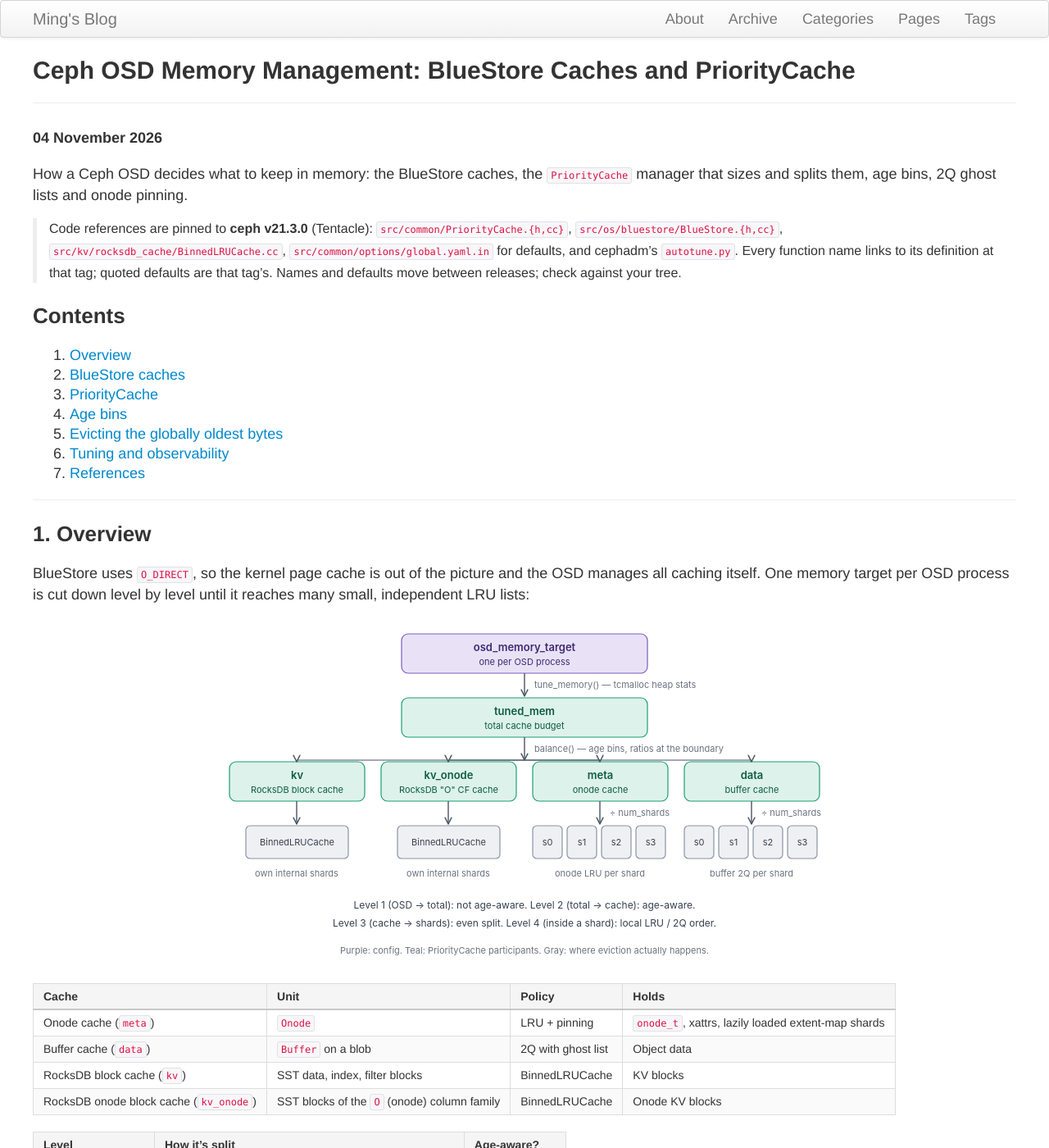
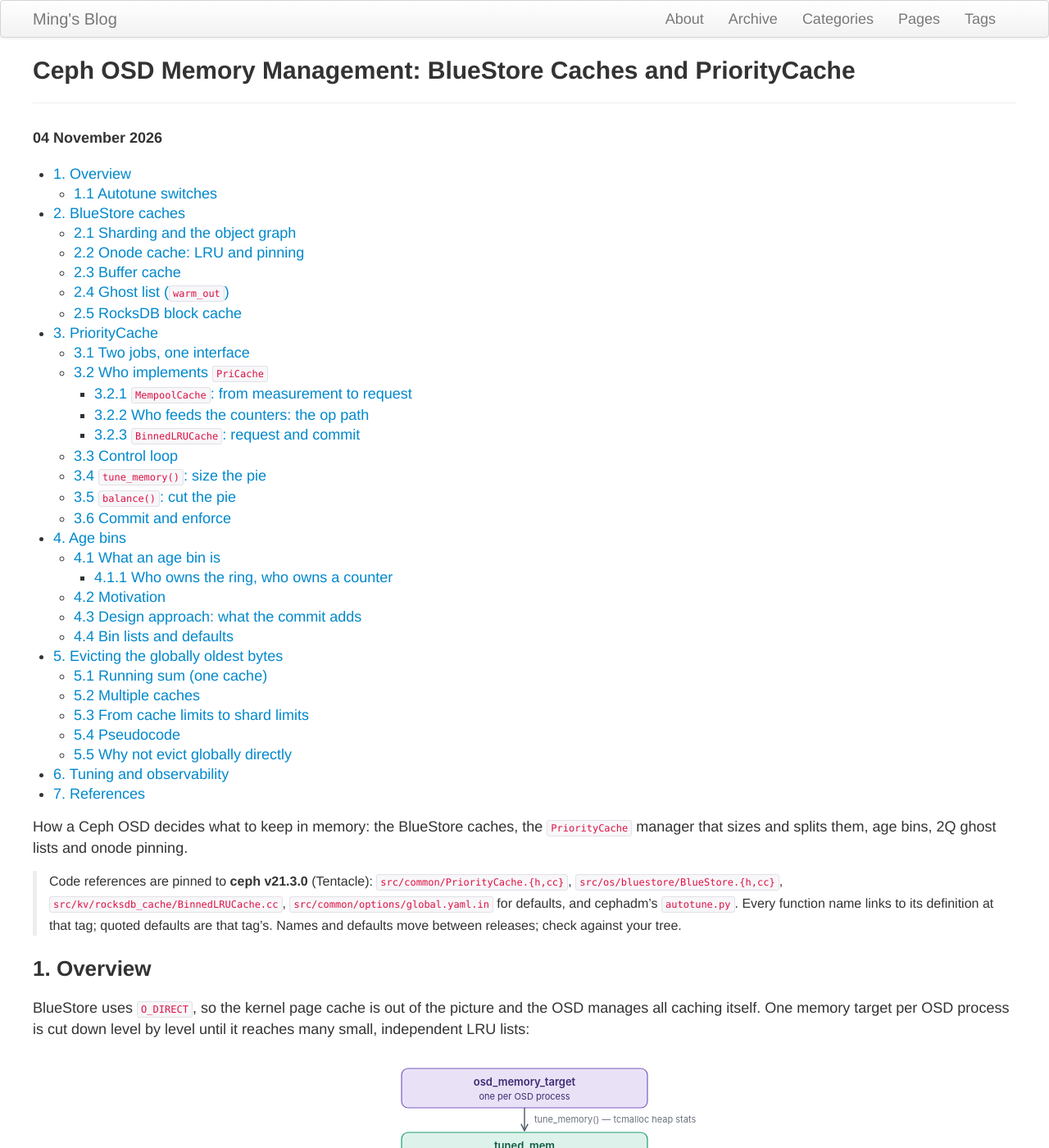
Before and after one commit to ming1/ming1.github.io, a Jekyll site: the page built from _posts/2026-11-04-ceph-prioritycache.md, in a window 1280 px wide and 1400 px high. Shown: the whole window at 82% size. Built offline with Jekyll 4.4.1, drawn with Linux system fonts in a browser that asks for light colours; comment, search, counter and statistics services are not loaded; a style sheet for code colours, icons or effects is not loaded; some of the changed lines change nothing that is shown.

Commit message:
2026-11-04-ceph-prioritycache.md: fix index
Signed-off-by: Ming Lei <tom.leiming@gmail.com>

```diff
--- a/_posts/2026-11-04-ceph-prioritycache.md
+++ b/_posts/2026-11-04-ceph-prioritycache.md
@@ -6,6 +6,9 @@ category: storage
 date: 2026-11-04
 tags: [ceph, bluestore, memory, cache]
 ---
+
+* TOC
+{:toc}
 
 How a Ceph OSD decides what to keep in memory: the BlueStore caches, the
 `PriorityCache` manager that sizes and splits them, age bins, 2Q ghost lists
@@ -20,17 +23,6 @@ and onode pinning.
 > tag; quoted defaults are that tag's. Names and defaults move between
 > releases; check against your tree.
 
-## Contents
-
-1. [Overview](#1-overview)
-2. [BlueStore caches](#2-bluestore-caches)
-3. [PriorityCache](#3-prioritycache)
-4. [Age bins](#4-age-bins)
-5. [Evicting the globally oldest bytes](#5-evicting-the-globally-oldest-bytes)
-6. [Tuning and observability](#6-tuning-and-observability)
-7. [References](#7-references)
-
----
 
 ## 1. Overview
 
```
